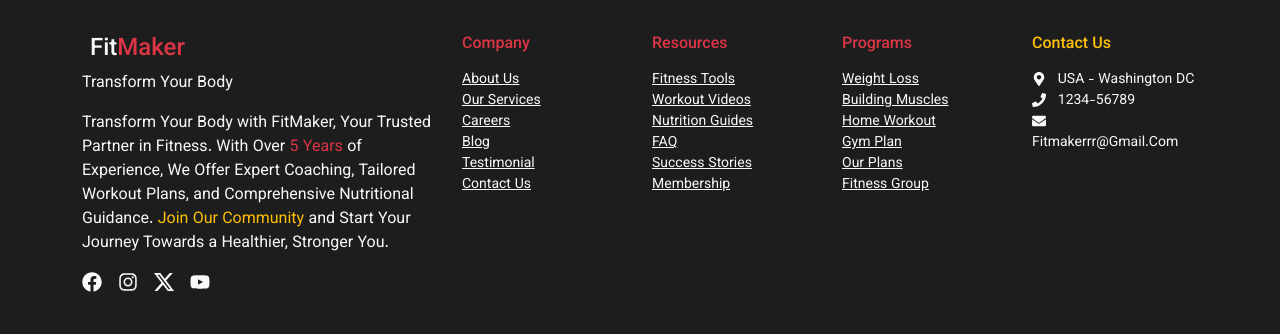
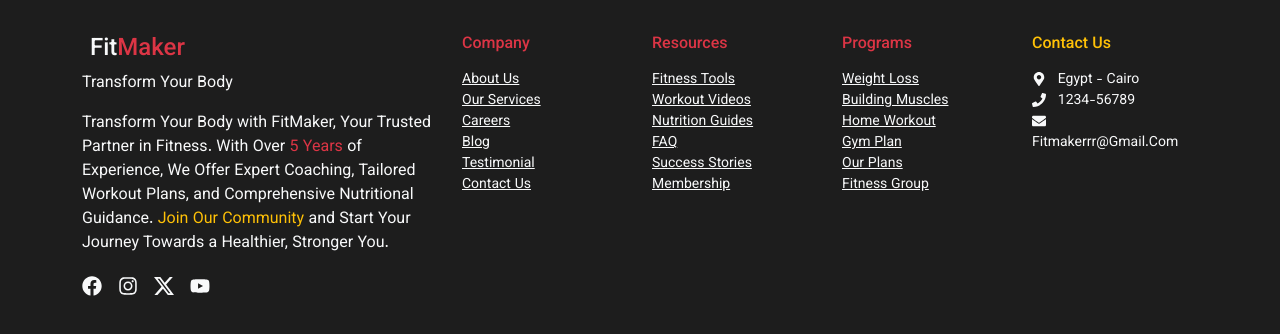
Before and after one commit to Renad03/fitness-final-project, a React (Create React App) app: page /home in a window 1280 px wide. Shown: the part 3706-4040 px from the top of the page. Built offline with nearby package versions, Linux system fonts and the light colour scheme.

Commit message:
Fixed Some Footer Routes

```diff
--- a/src/Components/Footer/index.jsx
+++ b/src/Components/Footer/index.jsx
@@ -5,6 +5,7 @@ import {
 } from "react-icons/fa";
 import { SiX } from "react-icons/si";
 import { Link } from 'react-router-dom';
+import "./styles.css";
 
 
 const Footer = () => {
@@ -26,11 +27,20 @@ const Footer = () => {
               <span className="text-warning"> Join Our Community </span> and Start Your Journey Towards a Healthier, Stronger You.
             </p>
             <div className="d-flex gap-3 mt-3 fs-5">
-              <FaFacebook />
-              <FaInstagram />
-              <SiX />
-              <FaYoutube />
+              <a href="https://facebook.com" target="_blank" rel="noopener noreferrer" className="text-light icon-hover">
+                <FaFacebook />
+              </a>
+              <a href="https://instagram.com" target="_blank" rel="noopener noreferrer" className="text-light icon-hover">
+                <FaInstagram />
+              </a>
+              <a href="https://twitter.com" target="_blank" rel="noopener noreferrer" className="text-light icon-hover">
+                <SiX />
+              </a>
+              <a href="https://youtube.com" target="_blank" rel="noopener noreferrer" className="text-light icon-hover">
+                <FaYoutube />
+              </a>
             </div>
+
           </div>
 
           {/* Company */}
@@ -55,7 +65,7 @@ const Footer = () => {
               <li> <Link  className="text-light" to={''}>Nutrition Guides</Link></li>
               <li> <Link  className="text-light" to={'/faq'}>FAQ</Link></li>
               <li> <Link  className="text-light" to={''}>Success Stories</Link></li>
-              <li> <Link  className="text-light" to={''}>Membership</Link></li>
+              <li> <Link  className="text-light" to={'/membership'}>Membership</Link></li>
             </ul>
           </div>
 
@@ -75,8 +85,8 @@ const Footer = () => {
           {/* Contact */}
           <div className="col-md-2 mb-4">
             <h6 className="text-warning mb-3">Contact Us</h6>
-            <ul className="list-unstyled text-muted small">
-              <li className="text-light"><FaMapMarkerAlt className="me-2" /> USA - Washington DC</li>
+            <ul className="list-unstyled text-light small">
+              <li className="text-light"><FaMapMarkerAlt className="me-2" /> Egypt - Cairo</li>
               <li className="text-light"><FaPhone className="me-2" /> 1234-56789</li>
               <li className="text-light"><FaEnvelope className="me-2" /> Fitmakerrr@Gmail.Com</li>
             </ul>
--- /dev/null
+++ b/src/Components/Footer/styles.css
@@ -0,0 +1,8 @@
+.icon-hover {
+    transition: transform 0.2s ease-in-out;
+    display: inline-block;
+  }
+
+  .icon-hover:hover {
+    transform: scale(1.2);
+  }
```
